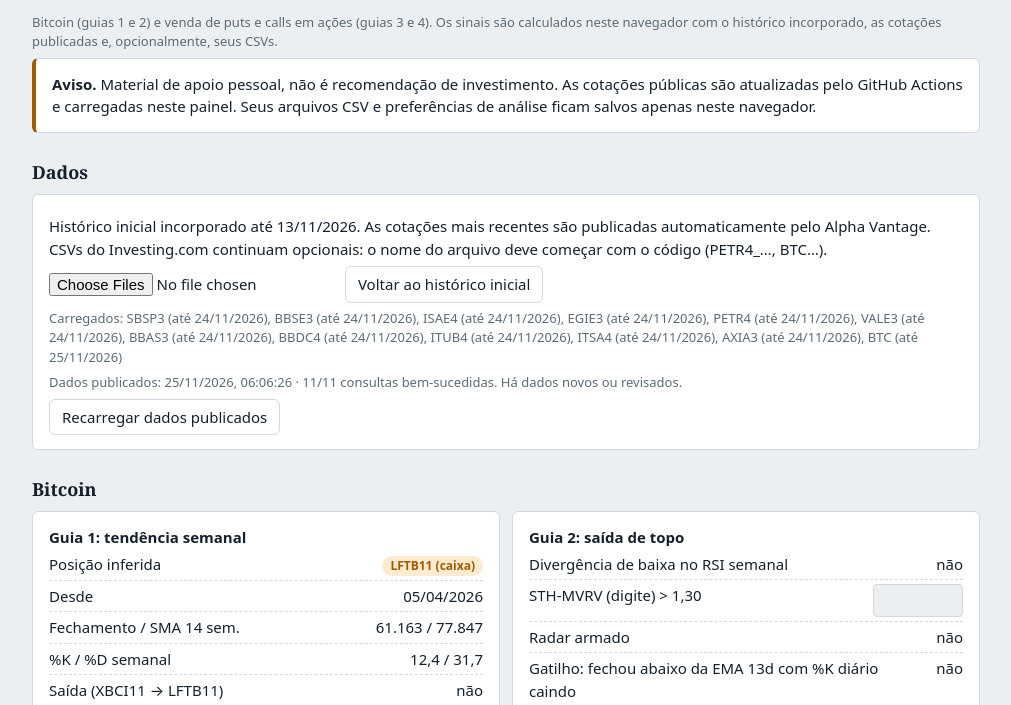
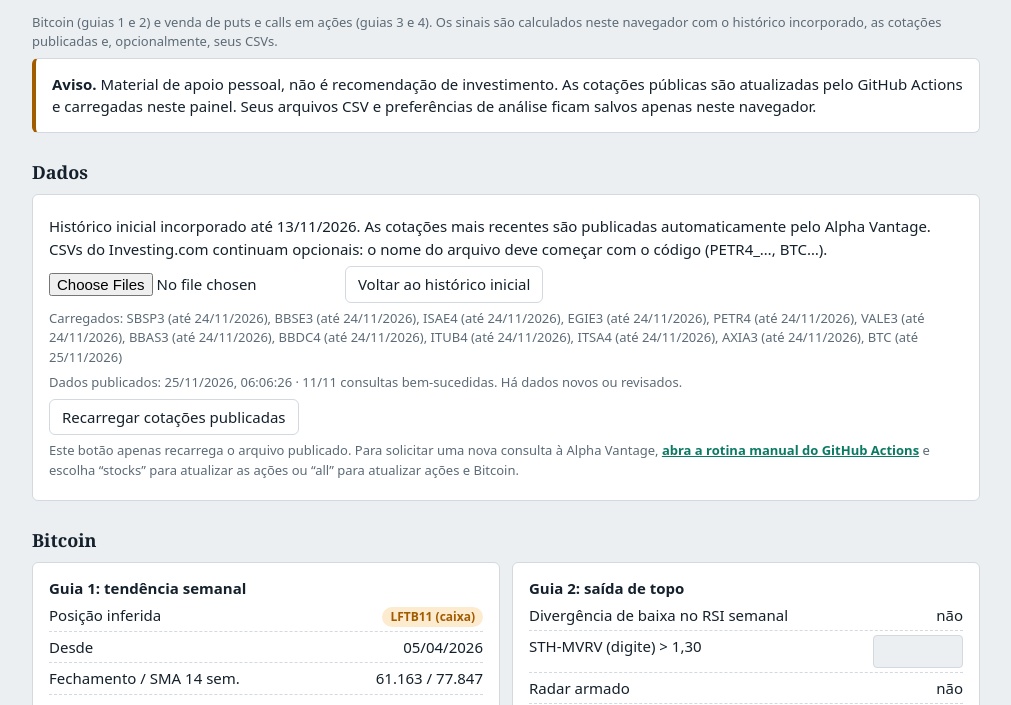
Before and after one commit to rams10/painel-alertas-bitcoin-opcoes, a plain HTML site: page index.html in a window 1280 px wide. Shown: the part 82-787 px from the top of the page, without its empty margins (134-1145 px from the left). Drawn offline with Linux system fonts and the light colour scheme.

Commit message:
Explica diferença entre recarregar cache e solicitar nova coleta

```diff
--- a/index.html
+++ b/index.html
@@ -43,7 +43,8 @@ details{margin:8px 0}.gt{overflow-x:auto;white-space:pre;font:12px/1.45 ui-monos
 <input id="f" type="file" accept=".csv" multiple> <button id="clr">Voltar ao histórico inicial</button>
 <p id="chips" class="mut"></p>
 <p id="auto" class="mut"></p>
-<button id="upd">Recarregar dados publicados</button>
+<button id="upd">Recarregar cotações publicadas</button>
+<p class="mut">Este botão apenas recarrega o arquivo publicado. Para solicitar uma nova consulta à Alpha Vantage, <a href="https://github.com/rams10/painel-alertas-bitcoin-opcoes/actions/workflows/update-and-deploy.yml" target="_blank" rel="noopener" style="color:var(--ok);font-weight:700">abra a rotina manual do GitHub Actions</a> e escolha “stocks” para atualizar as ações ou “all” para atualizar ações e Bitcoin.</p>
 </div>
 
 <h2>Bitcoin</h2><div id="btc"></div>
```
